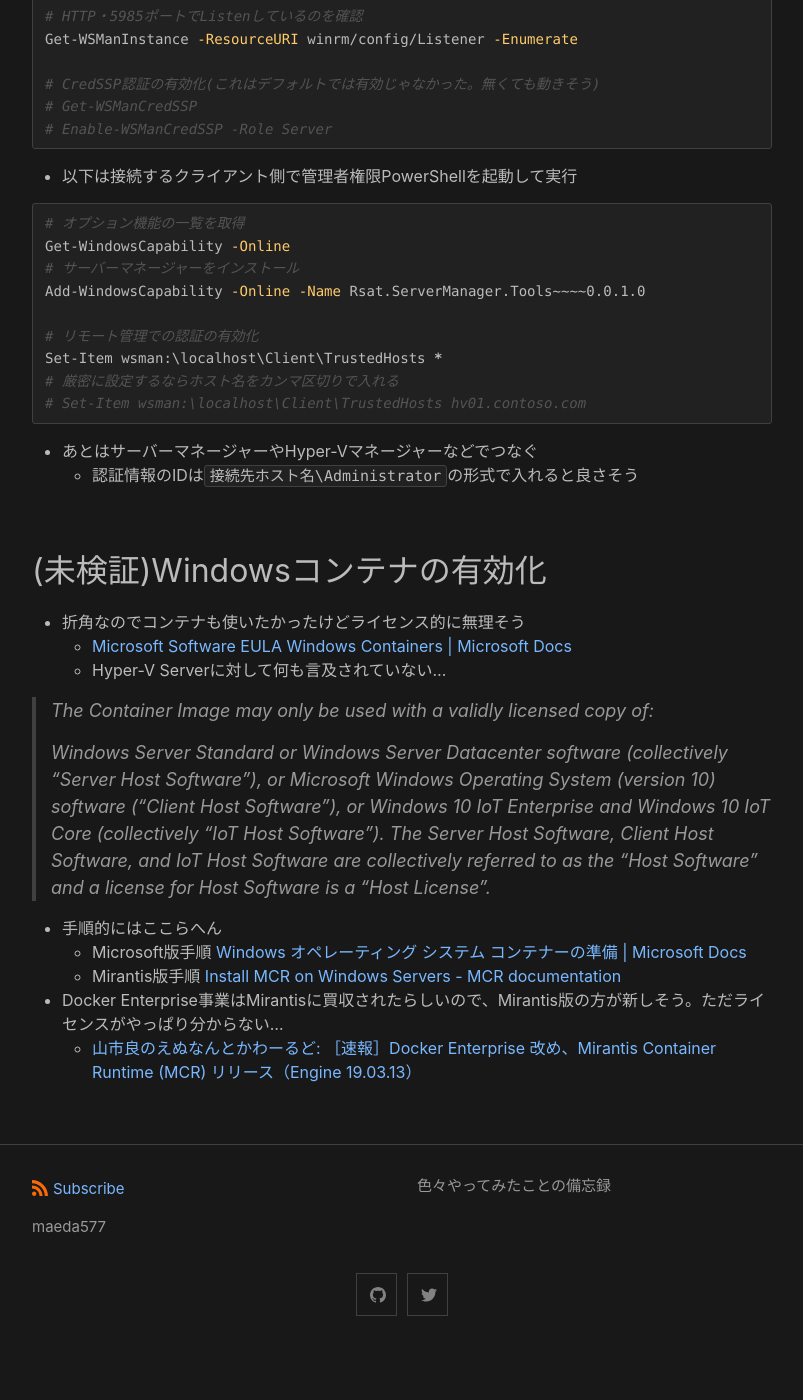
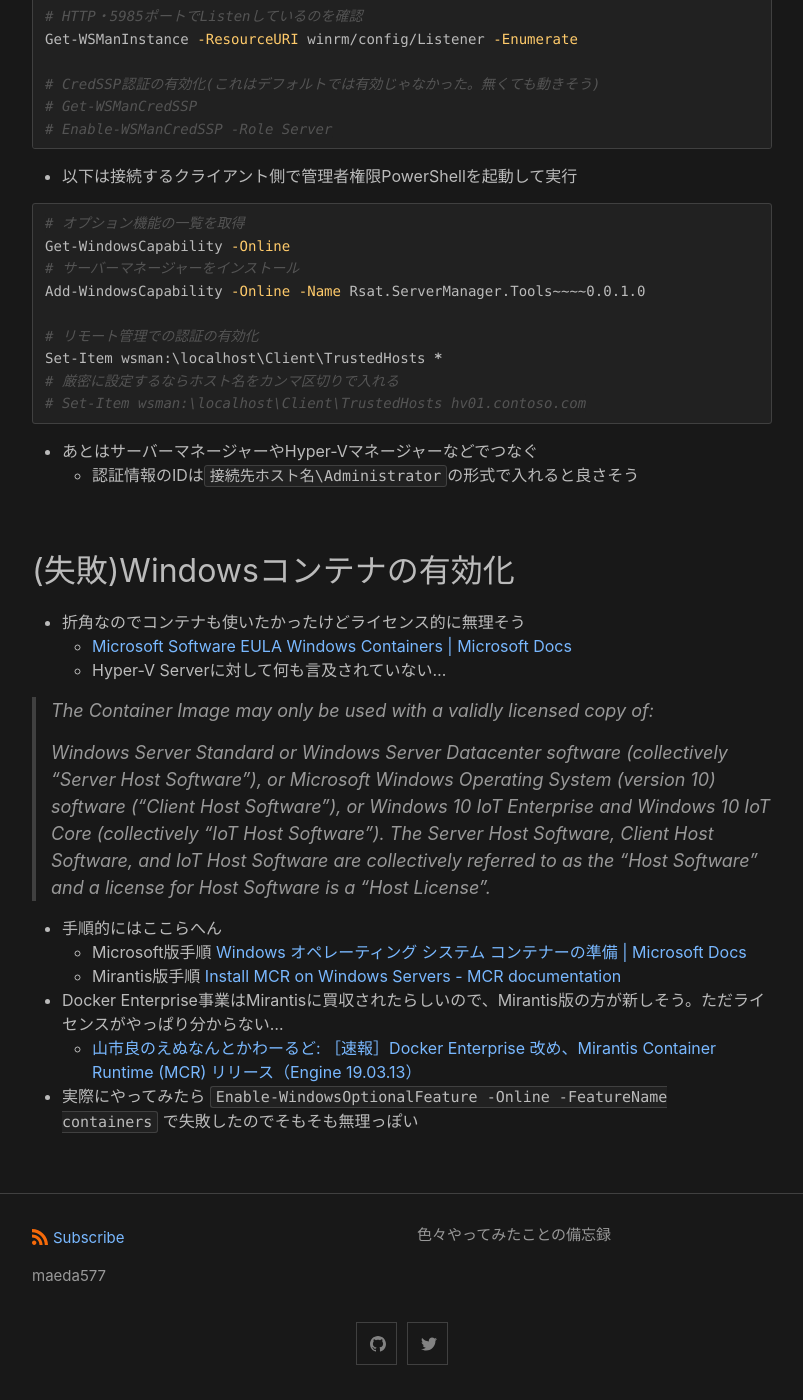
Before and after one commit to maeda577/maeda577.github.io, a Jekyll site: the page built from _posts/2021-02-06-hyper-v-server.md, in a window 1280 px wide and 1400 px high, scrolled down 3542 px. Shown: the whole window, without its empty margins (238-1041 px from the left). Built offline with Jekyll 4.4.1, drawn with Linux system fonts in a browser that asks for light colours; before the commit the page ends 4893 px from its top, so only the background shows below that.

Commit message:
記事更新

```diff
--- a/_posts/2021-02-06-hyper-v-server.md
+++ b/_posts/2021-02-06-hyper-v-server.md
@@ -159,7 +159,7 @@ Set-Item wsman:\localhost\Client\TrustedHosts *
 * あとはサーバーマネージャーやHyper-Vマネージャーなどでつなぐ
     * 認証情報のIDは`接続先ホスト名\Administrator`の形式で入れると良さそう
 
-## (未検証)Windowsコンテナの有効化
+## (失敗)Windowsコンテナの有効化
 * 折角なのでコンテナも使いたかったけどライセンス的に無理そう
     * [Microsoft Software EULA Windows Containers \| Microsoft Docs](https://docs.microsoft.com/ja-jp/virtualization/windowscontainers/images-eula)
     * Hyper-V Serverに対して何も言及されていない…
@@ -173,3 +173,4 @@ Set-Item wsman:\localhost\Client\TrustedHosts *
     * Mirantis版手順 [Install MCR on Windows Servers - MCR documentation](https://docs.mirantis.com/mcr/20.10/install/mcr-windows.html)
 * Docker Enterprise事業はMirantisに買収されたらしいので、Mirantis版の方が新しそう。ただライセンスがやっぱり分からない…
     * [山市良のえぬなんとかわーるど: ［速報］Docker Enterprise 改め、Mirantis Container Runtime (MCR) リリース（Engine 19.03.13）](https://yamanxworld.blogspot.com/2020/11/docker-enterprise-mirantis-container.html)
+* 実際にやってみたら `Enable-WindowsOptionalFeature -Online -FeatureName containers` で失敗したのでそもそも無理っぽい
```
